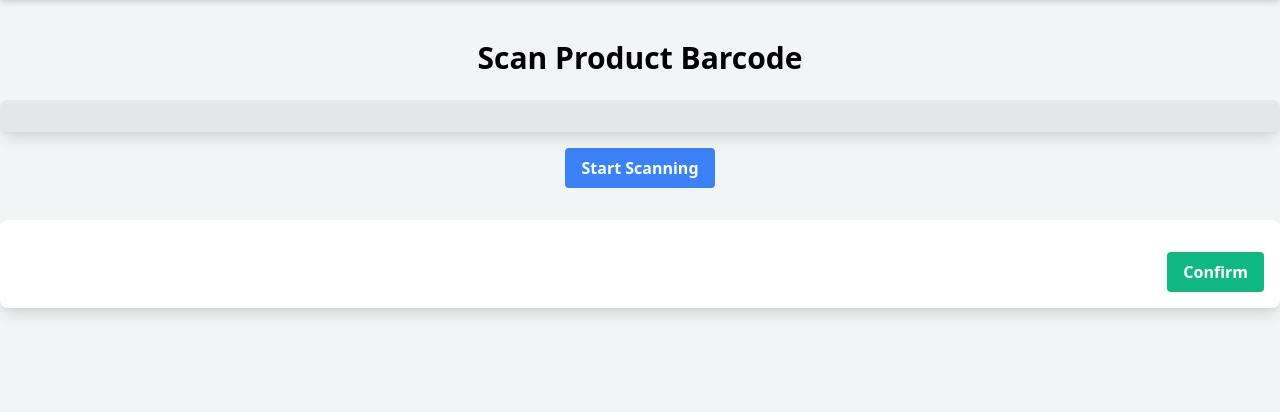
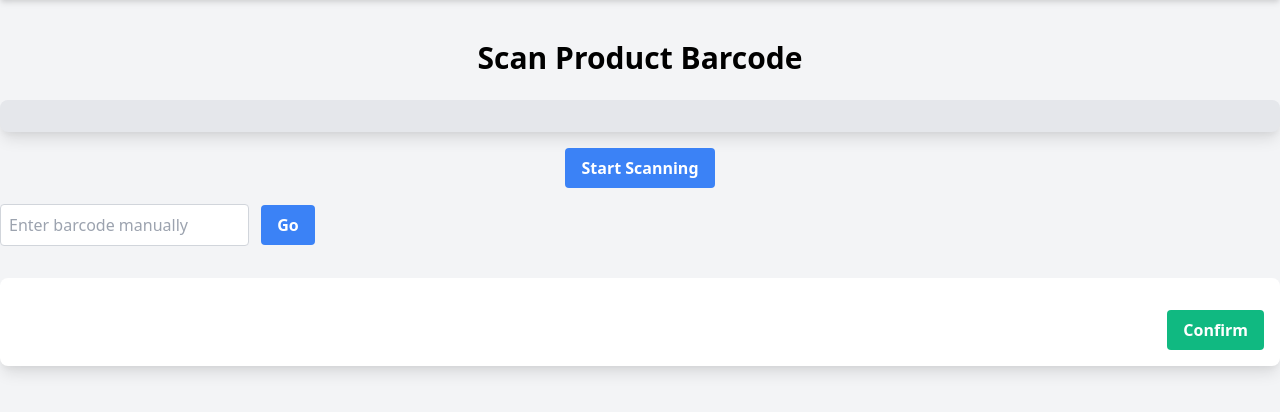
Before and after one commit to maestromaximo/webPerson, a Django app: page /health/scanning/ in a window 1280 px wide. Shown: the part 64-476 px from the top of the page. Run offline with Django 5.2, Linux system fonts and the light colour scheme; some libraries are stand-ins or nearby versions.

Commit message:
better ui

```diff
--- a/healthTracker/urls.py
+++ b/healthTracker/urls.py
@@ -4,5 +4,6 @@ from . import views
 urlpatterns = [
     path('', views.home, name='home_food'),
     path('scanning/', views.barcode_scanning, name="barcode_scanning"),
-    path('api/barcode_info/', views.barcode_info, name='barcode_info')
+    path('api/barcode_info/', views.barcode_info, name='barcode_info'),
+    path('api/barcode_info/confirm_data/', views.confirm_data, name='confirm_data'),
 ]
--- a/healthTracker/views.py
+++ b/healthTracker/views.py
@@ -40,3 +40,14 @@ def barcode_info(request):
         return JsonResponse(response_data)
     else:
         return JsonResponse({'error': 'Invalid request'}, status=400)
+
+
+@csrf_exempt
+def confirm_data(request):
+    if request.method == 'POST':
+        data = json.loads(request.body)
+        barcode_data = data.get('data')
+        print("Received data:", barcode_data)  # Console output in Django server
+        return JsonResponse({'message': 'Data received successfully'})
+    else:
+        return JsonResponse({'message': 'Invalid request'}, status=400)
--- a/templates/scanning_page.html
+++ b/templates/scanning_page.html
@@ -16,7 +16,17 @@
         <button id="startButton" class="bg-blue-500 hover:bg-blue-700 text-white font-bold py-2 px-4 rounded">
             Start Scanning
         </button>
+
+
     </div>
+
+    <div class="mt-4 justify-center">
+        <input type="text" id="manualBarcodeInput" class="border border-gray-300 rounded p-2" placeholder="Enter barcode manually">
+        <button id="goButton" class="bg-blue-500 hover:bg-blue-700 text-white font-bold py-2 px-4 rounded ml-2">
+            Go
+        </button>
+    </div>
+
     <div id="nutrinionalDiv" class="mt-8 p-4 bg-white shadow-lg rounded-lg">
         <p id="modifyText" class="text-gray-800 text-lg"></p>
         <div class="flex justify-end mt-4">
@@ -48,7 +58,7 @@
         } else {
             console.log('Product Name:', data.product_name);
             console.log('Nutritional Info:', data.nutritional_info);
-
+            console.log('Data Info:', data);
             // Construct a string to display
             let displayText = `Product Name: ${data.product_name}\n`;
             displayText += 'Nutritional Information:\n';
@@ -102,4 +112,39 @@
     //
 </script>
 
+<script>
+    document.getElementById('confirmButton').addEventListener('click', function() {
+    const barcodeData = document.getElementById('modifyText').innerText;
+    // Perform AJAX request to send data to Django
+    fetch('/health/api/barcode_info/confirm_data/', {
+        method: 'POST',
+        headers: {
+            'Content-Type': 'application/json',
+
+        },
+        body: JSON.stringify({ 'data': barcodeData })
+    })
+    .then(response => response.json())
+    .then(data => {
+        console.log('Response:', data.message);
+    })
+    .catch((error) => {
+        console.error('Error:', error);
+    });
+});
+
+</script>
+
+<script>
+    document.getElementById('goButton').addEventListener('click', function() {
+    const manualBarcode = document.getElementById('manualBarcodeInput').value;
+    if (manualBarcode) {
+        onBarcodeDetected(manualBarcode);
+    } else {
+        alert('Please enter a barcode number.');
+    }
+});
+
+</script>
+
 {% endblock %}
```
